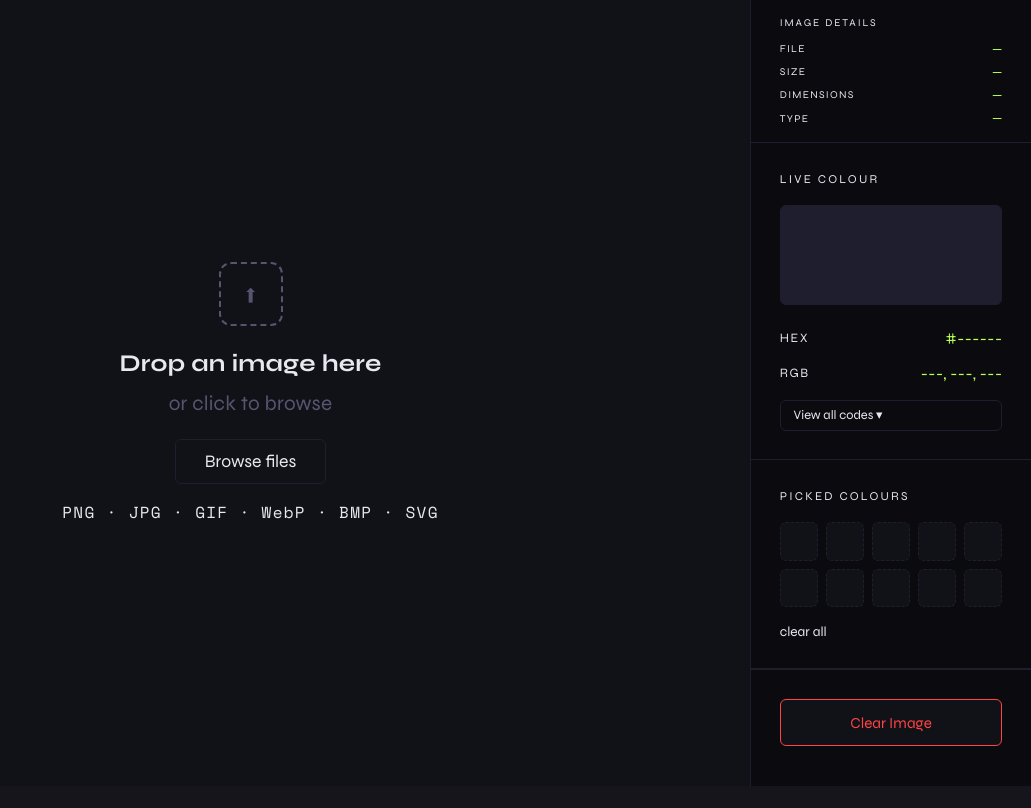
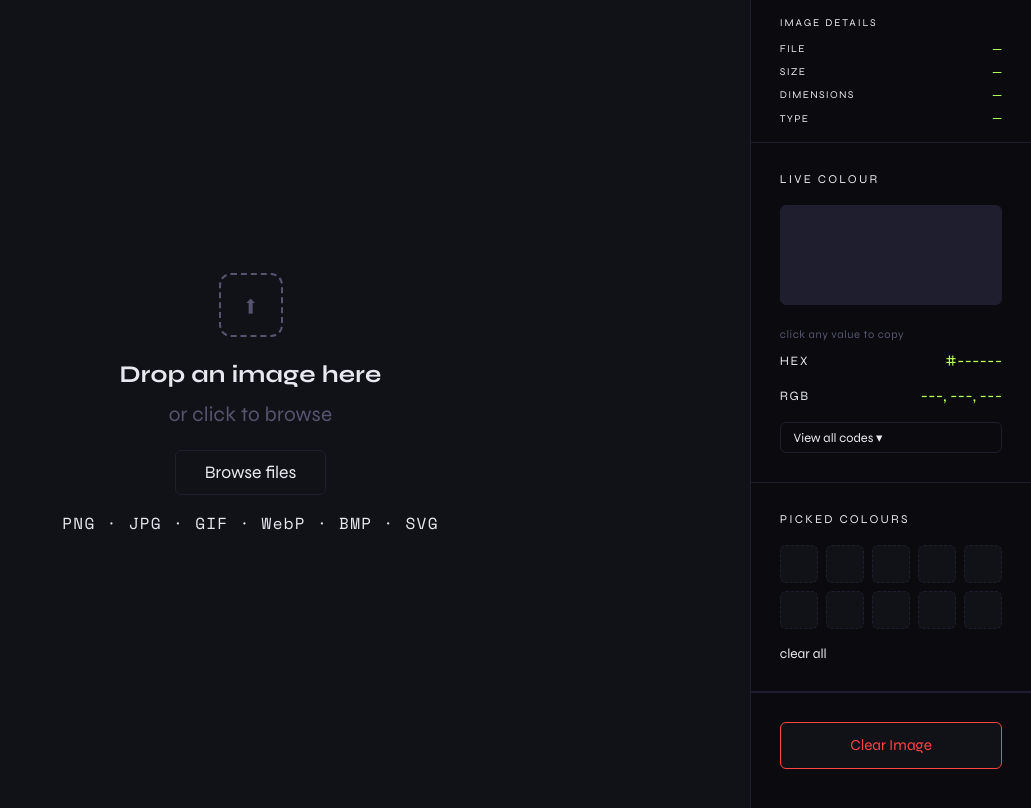
Before and after one commit to georgestanley33/hex-code-picker, a Flask app: page / in a window 1280 px wide. Shown: the part 66-874 px from the top of the page, without its empty margins (249-1280 px from the left). Before the commit the page ends 852 px from the top, so only its background shows below. Run offline with Flask 3, Linux system fonts and the light colour scheme.

Commit message:
copy indicator

```diff
--- a/templates/index.html
+++ b/templates/index.html
@@ -250,6 +250,14 @@
     #image-details-panel .value-key { font-size: 0.65rem; }
     #image-details-panel .value-val { font-size: 0.8rem; }
 
+    .copy-hint {
+      font-size: 0.7rem;
+      color: var(--muted);
+      letter-spacing: 0.05em;
+      margin-bottom: 0.6rem;
+      font-family: 'Syne', sans-serif;
+    }
+
     /* More codes toggle */
     #more-codes-toggle {
       margin-top: 1rem;
@@ -412,6 +420,7 @@
     <div class="panel">
       <div class="panel-label" id="live-colour-label">Live Colour</div>
       <div id="color-swatch"></div>
+      <p class="copy-hint">click any value to copy</p>
       <div class="color-values">
         <div class="value-row">
           <span class="value-key">HEX</span>
```
